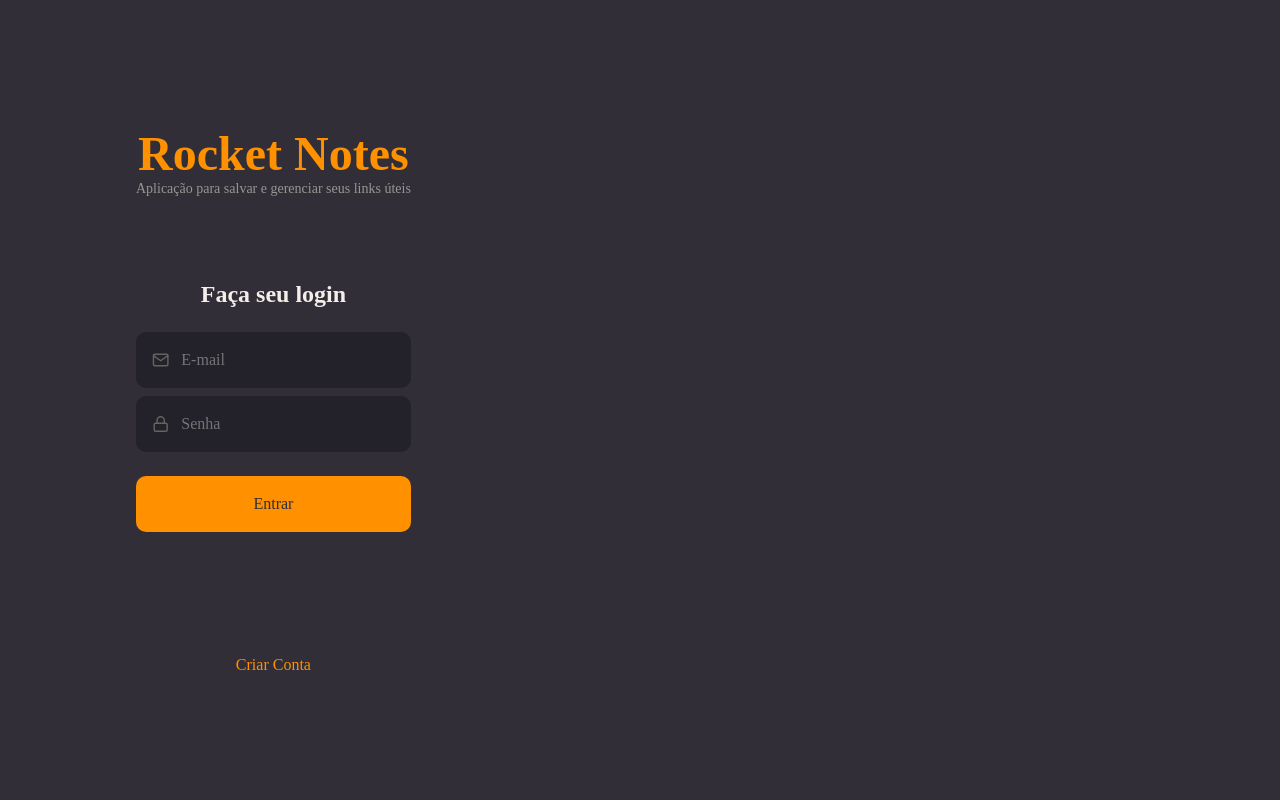
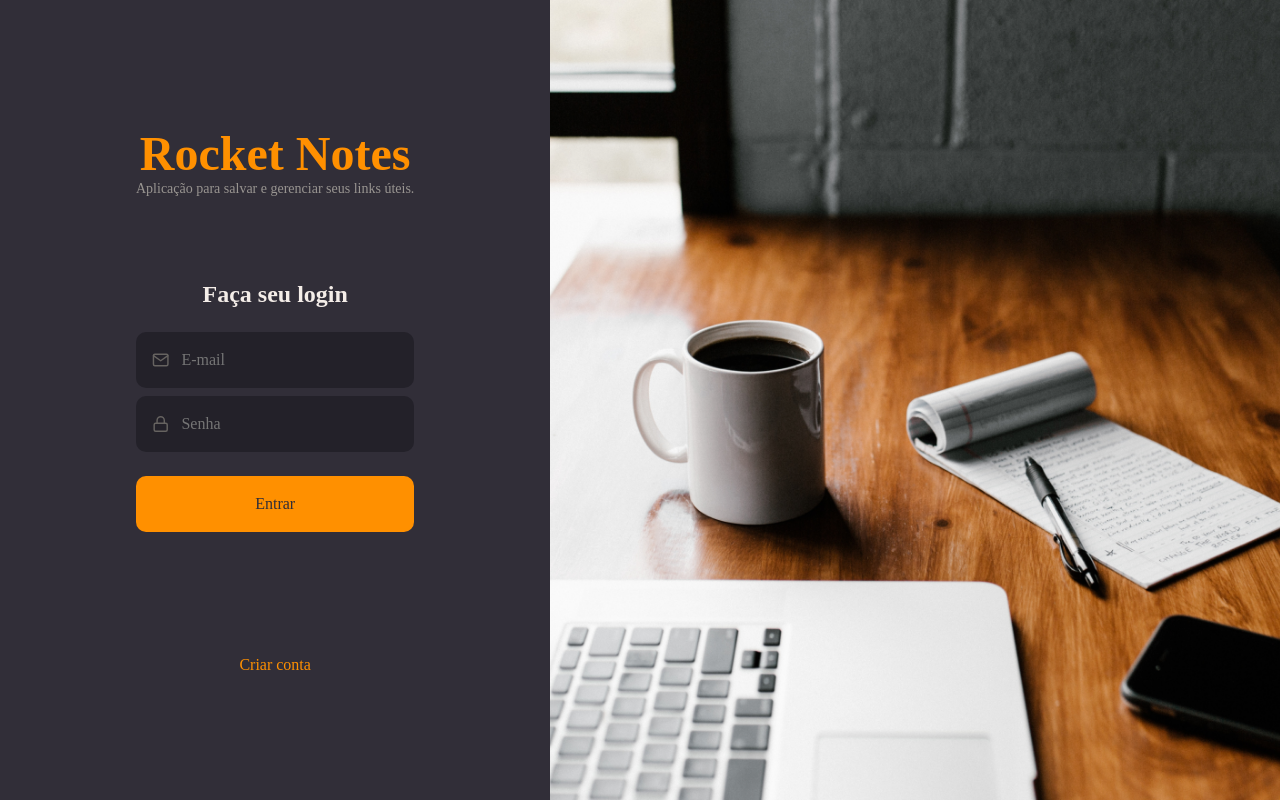
Before and after one commit to angelolavorato/modulo9-rocketnotes, a React app in the folder rocketnotes/: page / in a window 1280 px wide. Built offline with nearby package versions, Linux system fonts and the light colour scheme; the HTML template or start-up script is replaced by a standard one.

Commit message:
Importando a imagem para a pagina de signin

```diff
--- a/rocketnotes/src/pages/SignIn/index.jsx
+++ b/rocketnotes/src/pages/SignIn/index.jsx
@@ -1,17 +1,16 @@
-import {FiMail, FiLock} from 'react-icons/fi';
+import { FiMail, FiLock } from 'react-icons/fi'
 
-import {Input}from '../../components/Input';
-import {Button}from '../../components/Button';
+import { Input } from '../../components/Input'
+import { Button } from '../../components/Button'
 
+import { Container, Form, Background } from './styles'
 
-import { Container, Form } from './styles';
-
-export function SignIn(){
-  return(
+export function SignIn() {
+  return (
     <Container>
       <Form>
         <h1>Rocket Notes</h1>
-        <p>Aplicação para salvar e gerenciar seus links úteis</p>
+        <p>Aplicação para salvar e gerenciar seus links úteis.</p>
 
         <h2>Faça seu login</h2>
 
@@ -26,12 +25,13 @@
           type="password"
           icon={FiLock}
         />
-<Button title="Entrar"/>
-<a href="#">
-  Criar Conta
-</a>
 
+        <Button title="Entrar" />
+
+        <a href="#">Criar conta</a>
       </Form>
+
+      <Background />
     </Container>
-  );
+  )
 }
--- a/rocketnotes/src/pages/SignIn/styles.js
+++ b/rocketnotes/src/pages/SignIn/styles.js
@@ -1,4 +1,5 @@
 import styled from 'styled-components'
+import backgroundImg from '../../assets/background.png'
 
 export const Container = styled.div`
   height: 100vh;
@@ -38,3 +39,9 @@
     color: ${({ theme }) => theme.COLORS.ORANGE};
   }
 `
+
+export const Background = styled.div`
+  flex: 1;
+  background: url(${backgroundImg}) no-repeat center center;
+  background-size: cover;
+`
```
Also changed, not shown: rocketnotes/src/assets/background.png (added). Lines whose indentation alone changed are shown as unchanged.
